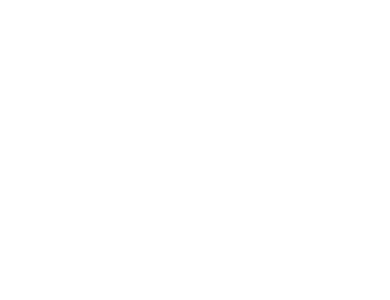
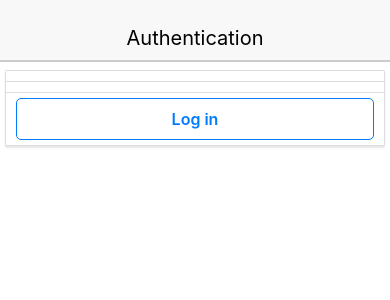
Before and after one commit to anthonyzhu132/Auth, a React Native app: screen / in a window 390 px wide. Shown: the top 300 px of the page. Built offline with nearby package versions, Linux system fonts and the light colour scheme.

Commit message:
refactored code to have LoginForm work correctly, removed easy imports

```diff
--- a/src/App.js
+++ b/src/App.js
@@ -1,7 +1,8 @@
 import firebase from 'firebase';
 import React, { Component } from 'react';
 import { View, Text } from 'react-native';
-import { Header } from './components/common';
+import Header from './components/common/Header';
+import LoginForm from './components/LoginForm';
 
 class App extends Component {
   componenetWillMount() {
@@ -17,10 +18,12 @@
   }
 
   render() {
+    return (
     <View>
-      <Header headerText="Authentication" />
-      <Text> An App</Text>
+      <Header headerText="Authentication"/>
+      <LoginForm/>
     </View>
+    );
   };
 };
 
--- /dev/null
+++ b/src/components/LoginForm.js
@@ -0,0 +1,24 @@
+import React, { Component } from 'react';
+import { View, Text } from 'react-native';
+import Button from '../components/common/Button';
+import Card from '../components/common/Card';
+import CardItem from '../components/common/CardItem';
+
+class LoginForm extends Component {
+  render() {
+    return (
+      <Card>
+        <CardItem />
+        <CardItem />
+        <CardItem>
+
+          <Button>
+            Log in
+          </Button>
+        </CardItem>
+      </Card>
+    );
+  };
+};
+
+export default LoginForm;
--- a/src/components/common/Button.js
+++ b/src/components/common/Button.js
@@ -1,37 +1,37 @@
 import React from 'react';
 import { Text, TouchableOpacity } from 'react-native';
 
-const Button = ({ onPress }) => {
+const Button = ({ onPress, children }) => {
   const { buttonStyle, textStyle } = styles;
 
   return (
-    <TouchableOpacity onPress={onPress, text} style={buttonStyle}>
+    <TouchableOpacity onPress={onPress} style={buttonStyle}>
       <Text style={textStyle}>
-        {text}
+        {children}
       </Text>
     </TouchableOpacity>
   );
 };
 
 const styles = {
+  textStyle: {
+    alignSelf: 'center',
+    color: '#007aff',
+    fontSize: 16,
+    fontWeight: '600',
+    paddingTop: 10,
+    paddingBottom: 10
+  },
   buttonStyle: {
     flex: 1,
     alignSelf: 'stretch',
     backgroundColor: '#fff',
-    backgroundRadius: 5,
-    borderColor: 1,
+    borderRadius: 5,
+    borderWidth: 1,
     borderColor: '#007aff',
     marginLeft: 5,
-    maginRight: 5
-  },
-  textStyle: {
-    alignSelf: 'center',
-    color: '007aff',
-    fontSize: 16,
-    fontWeight: '600',
-    paddingTop: 10,
-    paddingBottom: 10
+    marginRight: 5
   }
-}
+};
 
-export { Button };
+export default Button;
--- a/src/components/common/Card.js
+++ b/src/components/common/Card.js
@@ -3,14 +3,14 @@
 
 const Card = (props) => {
   return (
-    <View style={styles.container}>
+    <View style={styles.containerStyle}>
       {props.children}
     </View>
   );
 };
 
 const styles = {
-  container: {
+  containerStyle: {
     borderWidth: 1,
     borderRadius: 2,
     borderColor: '#ddd',
@@ -26,4 +26,4 @@
   }
 };
 
-export { Card };
+export default Card;
--- a/src/components/common/CardItem.js
+++ b/src/components/common/CardItem.js
@@ -3,22 +3,23 @@
 
 const CardItem = (props) => {
   return (
-    <View style={styles.container}>
+    <View style={styles.containerStyle}>
       {props.children}
     </View>
   );
 };
 
 const styles = {
-  container: {
+  containerStyle: {
     borderBottomWidth: 1,
     padding: 5,
     backgroundColor: '#fff',
-    justiftyContent: 'flex-start',
+    justifyContent: 'flex-start',
     flexDirection: 'row',
     borderColor: '#ddd',
     position: 'relative'
   }
 };
 
-export { CardItem }
+
+export default CardItem;
--- a/src/components/common/Header.js
+++ b/src/components/common/Header.js
@@ -1,12 +1,14 @@
+// Import libraries for making a component
 import React from 'react';
 import { Text, View } from 'react-native';
 
-const Header = ({headerText}) => {
+// Make a component
+const Header = (props) => {
   const { textStyle, viewStyle } = styles;
 
   return (
     <View style={viewStyle}>
-      <Text style={textStyle}>{headerText}</Text>
+      <Text style={textStyle}>{props.headerText}</Text>
     </View>
   );
 };
@@ -17,10 +19,10 @@
     justifyContent: 'center',
     alignItems: 'center',
     height: 60,
-    paddingTop: 35,
+    paddingTop: 15,
     shadowColor: '#000',
-    shadowOffset: { width: 0, height: 3 },
-    shadowOpacity: 0.5,
+    shadowOffset: { width: 0, height: 2 },
+    shadowOpacity: 0.2,
     elevation: 2,
     position: 'relative'
   },
@@ -29,4 +31,4 @@
   }
 };
 
-export { Header };
+export default Header;
--- a/src/components/common/index.js
+++ /dev/null
@@ -1,4 +0,0 @@
-export * from './Button';
-export * from './Card';
-export * from './CardItem';
-export * from './Header';
```
Also changed, not shown: index.js (line endings or trailing spaces).
